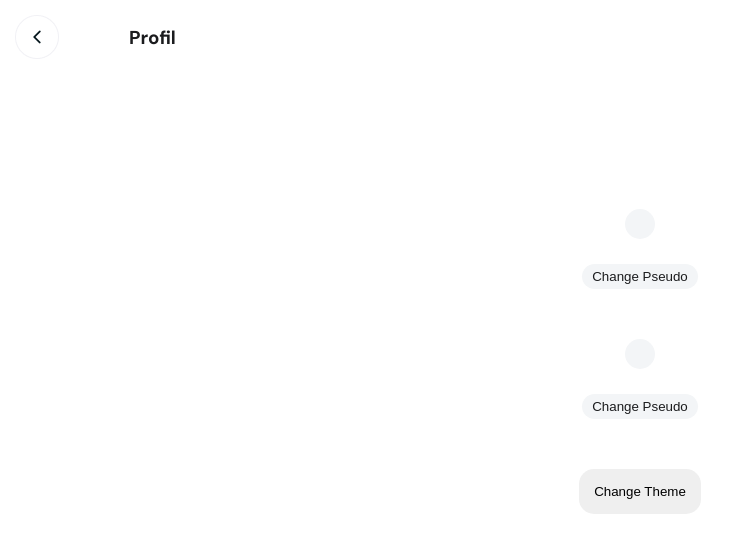
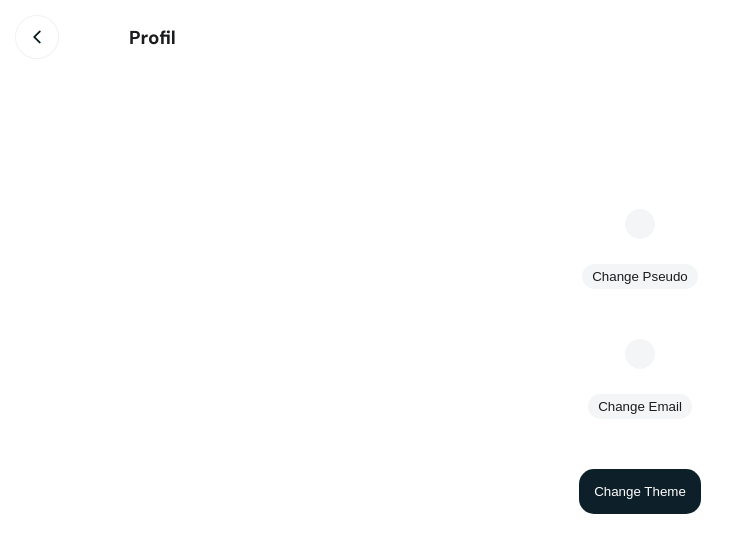
Before and after one commit to Abdrul/ProjectEcommerce, a React (Create React App) app in the folder ecommerceapp/: page /profil in a window 1280 px wide. Shown: the top 552 px of the page, without its empty margins (0-749 px from the left). Built offline with nearby package versions, Linux system fonts and the light colour scheme; no server answers.

Commit message:
add change theme profil

```diff
--- a/ecommerceapp/src/App.js
+++ b/ecommerceapp/src/App.js
@@ -67,7 +67,10 @@ function App() {
             <Route path="/fruits/:id" element={<ProductDetails />} />
             <Route path="/vegetables/:id" element={<ProductDetails />} />
             <Route path="/cart" element={<CartPage />} />
-            <Route path="/profil" element={<Profil />} />
+            <Route
+              path="/profil"
+              element={<Profil theme={theme} toggleTheme={onToggleTheme} />}
+            />
           </Routes>
         </div>
       </ThemeProvider>
--- a/ecommerceapp/src/components/ProfilPage/ProfilSettings.js
+++ b/ecommerceapp/src/components/ProfilPage/ProfilSettings.js
@@ -2,27 +2,37 @@ import React, { useState, useEffect, useContext } from "react";
 import { UidContext } from "../../components/AppContext";
 import styled from "styled-components";
 import { Link } from "react-router-dom";
-import { updateEmail, getAuth } from "firebase/auth";
+import { updateEmail, getAuth, updateProfile } from "firebase/auth";
 
-function ProfilSettings() {
+function ProfilSettings({ themeValue, toggleTheme }) {
   const auth = getAuth();
 
   const uid = useContext(UidContext);
   const [toggleChangePseudo, setToggleChangePseudo] = useState(false);
   const [toggleChangeEmail, setToggleChangeEmail] = useState(false);
 
-  // const [email, setEmail] = useState("");
+  const [email, setEmail] = useState("");
+  const [pseudo, setPseudo] = useState("");
 
-  // const test = async (e) => {
-  //   e.preventDefault();
-  //   try {
-  //     await updateEmail(auth.currentUser, email);
-  //   } catch (err) {
-  //     console.log(err);
-  //   }
-  // };
-  const test = (e) => {
+  const handlePseudoSubmit = async (e) => {
     e.preventDefault();
+
+    try {
+      await updateProfile(auth.currentUser, { displayName: pseudo });
+      setToggleChangePseudo(false);
+    } catch (err) {
+      console.log(err);
+    }
+  };
+
+  const handleEmailSubmit = async (e) => {
+    e.preventDefault();
+    try {
+      await updateEmail(auth.currentUser, email);
+      setToggleChangeEmail(false);
+    } catch (err) {
+      console.log(err);
+    }
   };
 
   return (
@@ -35,12 +45,15 @@ function ProfilSettings() {
           <h3>Profil</h3>
         </Nav>
       </Header>
-      <Main>
+      <Main changeTheme={themeValue}>
         <section>
           <div className="container">
             {toggleChangePseudo ? (
-              <form onSubmit={test}>
-                <input type="text" />
+              <form onSubmit={handlePseudoSubmit}>
+                <input
+                  type="text"
+                  onChange={(e) => setPseudo(e.target.value)}
+                />
                 <div className="validate-cancel">
                   <button>Validate</button>
                   <button
@@ -63,8 +76,11 @@ function ProfilSettings() {
           </div>
           <div className="container">
             {toggleChangeEmail ? (
-              <form onSubmit={test}>
-                <input type="text" />
+              <form onSubmit={handleEmailSubmit}>
+                <input
+                  type="email"
+                  onChange={(e) => setEmail(e.target.value)}
+                />
                 <div className="validate-cancel">
                   <button>Validate</button>
                   <button
@@ -80,14 +96,14 @@ function ProfilSettings() {
                 <button
                   onClick={() => setToggleChangeEmail(!toggleChangeEmail)}
                 >
-                  Change Pseudo
+                  Change Email
                 </button>
               </div>
             )}
           </div>
         </section>
         <div className="container-btn">
-          <button>Change Theme</button>
+          <button onClick={toggleTheme}>Change Theme</button>
         </div>
       </Main>
     </>
@@ -175,6 +191,8 @@ const Main = styled.main`
       border-radius: 15px;
       border: none;
       transition: all ease-in-out 0.3s;
+      background: ${(props) => (props.changeTheme ? "#0D1F29" : "#fff")};
+      color: ${(props) => (props.changeTheme ? "#fff" : "#0D1F29")};
     }
   }
 `;
--- a/ecommerceapp/src/pages/Profil.js
+++ b/ecommerceapp/src/pages/Profil.js
@@ -1,10 +1,10 @@
 import React from "react";
 import ProfilSettings from "../components/ProfilPage/ProfilSettings";
 
-function Profil() {
+function Profil({ theme, toggleTheme }) {
   return (
     <div>
-      <ProfilSettings />
+      <ProfilSettings themeValue={theme} toggleTheme={toggleTheme} />
     </div>
   );
 }
```
